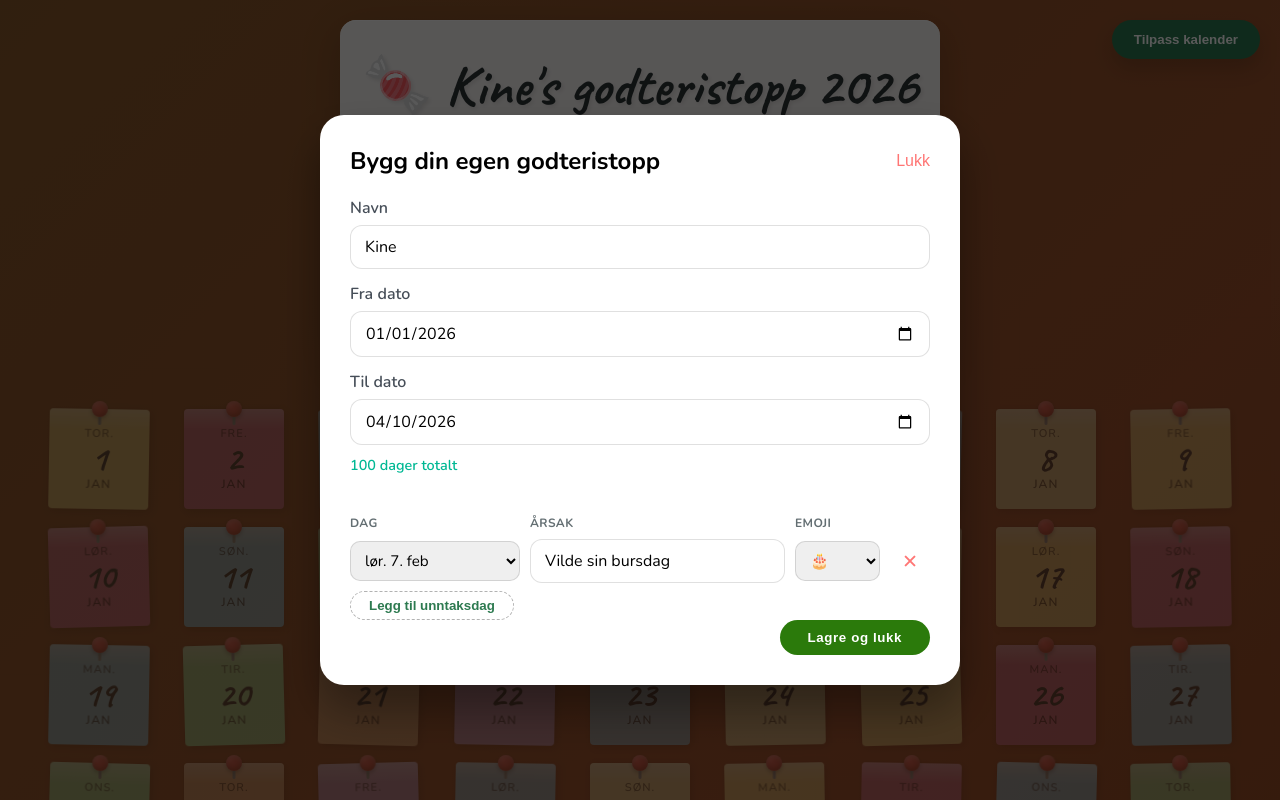
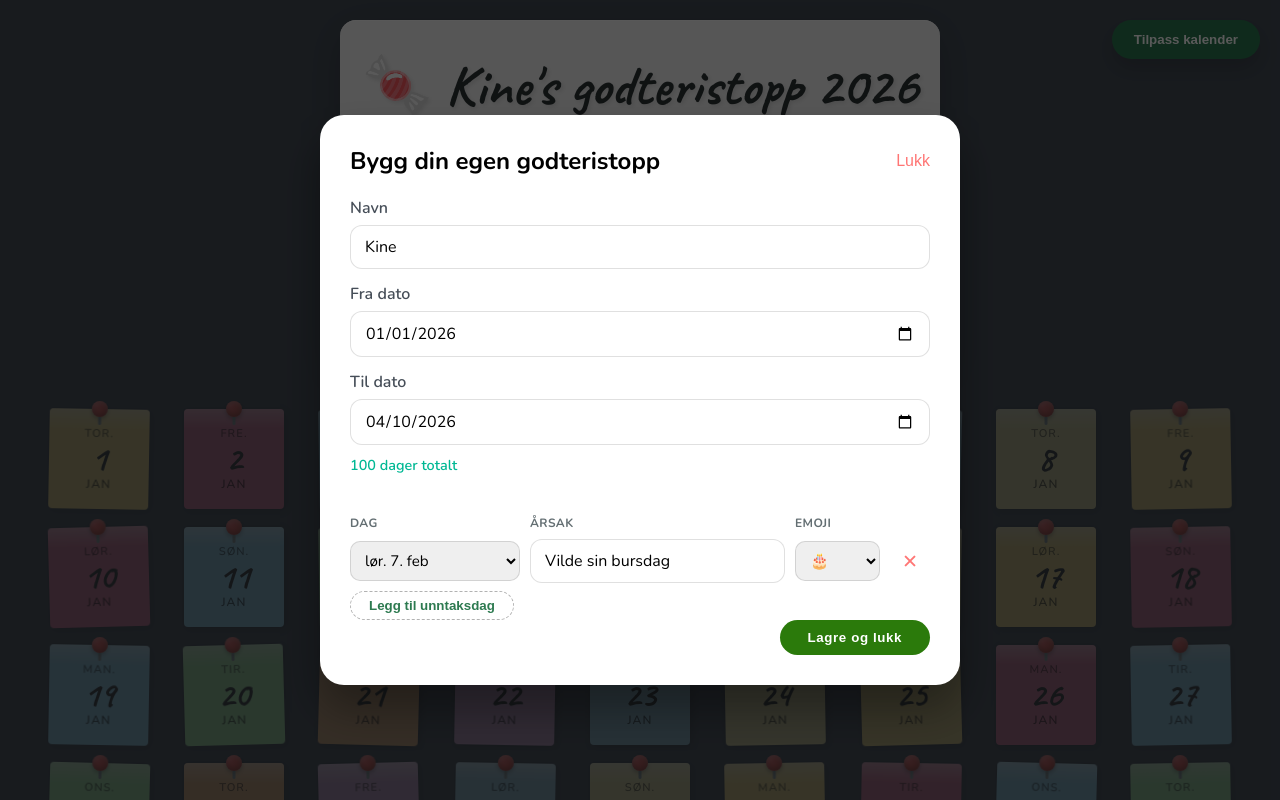
Before and after one commit to elisabethmedlien/godteristopp, a React (Create React App) app: page / in a window 1280 px wide. Shown: the top 800 px of the page. Built offline with nearby package versions, Linux system fonts and the light colour scheme.

Commit message:
style changes

```diff
--- a/src/App.css
+++ b/src/App.css
@@ -7,22 +7,7 @@
 
 .app {
   min-height: 100vh;
-  background:
-    repeating-linear-gradient(
-      90deg,
-      transparent,
-      transparent 50px,
-      rgba(139, 90, 43, 0.03) 50px,
-      rgba(139, 90, 43, 0.03) 51px
-    ),
-    repeating-linear-gradient(
-      0deg,
-      transparent,
-      transparent 50px,
-      rgba(139, 90, 43, 0.03) 50px,
-      rgba(139, 90, 43, 0.03) 51px
-    ),
-    linear-gradient(135deg, #8B5A2B 0%, #A0522D 50%, #8B4513 100%);
+
   padding: 20px;
   font-family: 'Nunito', sans-serif;
 }
--- a/src/index.css
+++ b/src/index.css
@@ -7,24 +7,7 @@
 html {
   scroll-behavior: smooth;
   min-height: 100%;
-  background-color: #885629;
-  background-image:
-    repeating-linear-gradient(
-      90deg,
-      transparent,
-      transparent 50px,
-      rgba(139, 90, 43, 0.03) 50px,
-      rgba(139, 90, 43, 0.03) 51px
-    ),
-    repeating-linear-gradient(
-      0deg,
-      transparent,
-      transparent 50px,
-      rgba(139, 90, 43, 0.03) 50px,
-      rgba(139, 90, 43, 0.03) 51px
-    ),
-    linear-gradient(135deg, #8B5A2B 0%, #A0522D 50%, #8B4513 100%);
-    background-repeat: no-repeat;
+  background-color: #464e58
 }
 
 body {
@@ -50,25 +33,6 @@ code {
     monospace;
 }
 
-/* Custom scrollbar */
-::-webkit-scrollbar {
-  width: 12px;
-}
-
-::-webkit-scrollbar-track {
-  background: #8B5A2B;
-}
-
-::-webkit-scrollbar-thumb {
-  background: #654321;
-  border-radius: 6px;
-  border: 2px solid #8B5A2B;
-}
-
-::-webkit-scrollbar-thumb:hover {
-  background: #4a3219;
-}
-
 /* Selection color */
 ::selection {
   background: #00b894;
```
